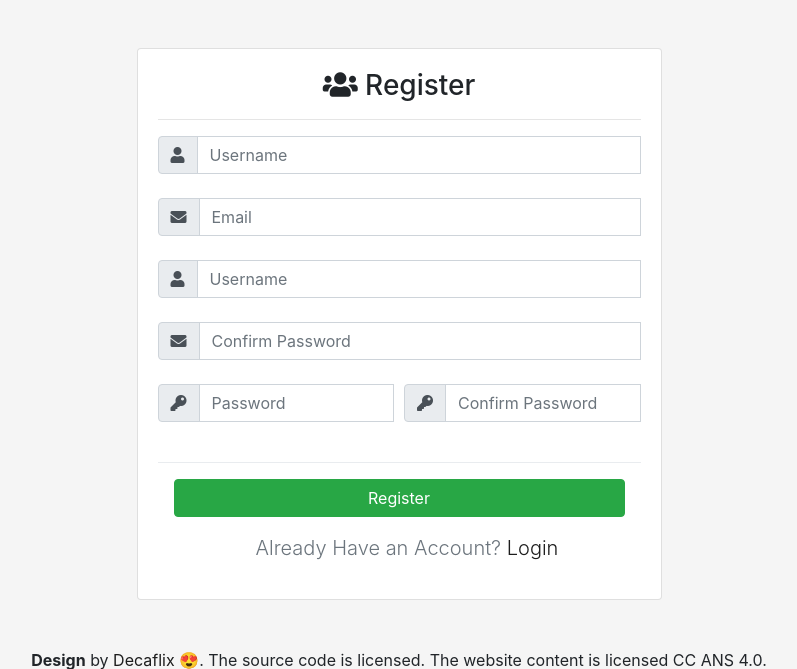
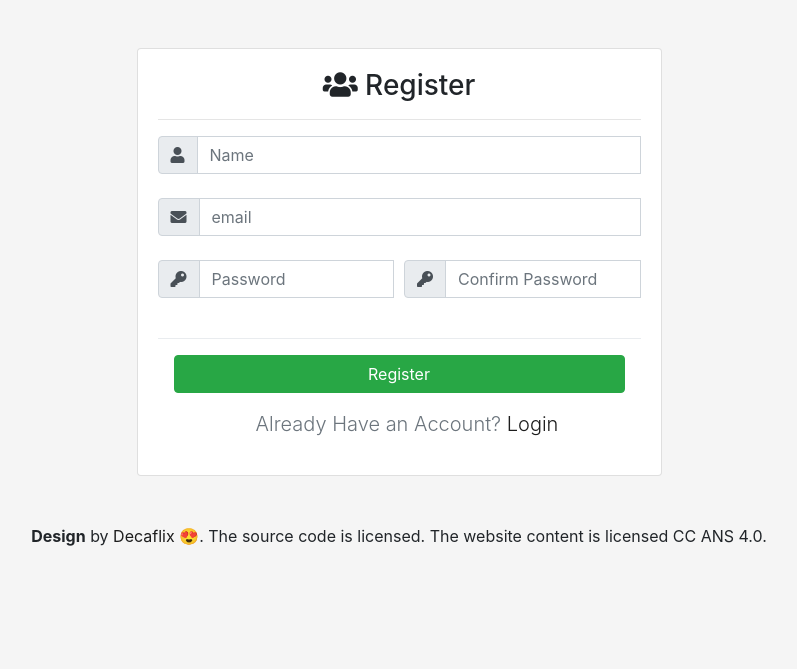
Before and after one commit to cranium44/DecaFlix, a Flask app: page /register in a window 1280 px wide. Shown: the part 65-734 px from the top of the page, without its empty margins (241-1038 px from the left). Run offline with Flask 2, Linux system fonts and the light colour scheme; parts of the project's set-up code (start-up, migrations or seed data) failed here and were passed over; some libraries are stand-ins or nearby versions.

Commit message:
made changes to ensure successful saving of  the user session

```diff
--- a/application.py
+++ b/application.py
@@ -14,7 +14,7 @@ app.secret_key = os.urandom(24)
 app.config["TEMPLATES_AUTO_RELOAD"] = True
 
 # configure cs50 Library to use SQLite database
-db = SQL("sqlite:///decaflix1.db")
+db = SQL("sqlite:///decaflix.db")
 
 # index
 @app.route("/")
@@ -55,7 +55,7 @@ def login():
 
             # Remember which user has logged in
             session["user_id"] = rows[0]["id"]
-            session["username"] = rows[0]["username"]
+            session["username"] = rows[0]["email"]
 
             # Redirect user to home page
             return redirect("/")
@@ -84,26 +84,26 @@ def register():
     if request.method == "POST":
 
         """Register user"""
-        username = request.form.get("username").casefold()
+        name = request.form.get("name").casefold()
         email = request.form.get("email")
         password = request.form.get("password")
-        confirm_password = request.form.get("confirmPassword")
+        confirm_password = request.form.get("confirmation")
 
         # validate input before saving to the database
         errors = []
 
         # query database for username to know if it already exists
         rows = db.execute(
-            "SELECT * FROM users WHERE username = :username", username=username)
+            "SELECT * FROM users WHERE email = :email", email=email)
 
-        if not username and not email and not password:
+        if not name and not email and not password:
             errors.append({"msg": "Please fill in all fields"})
 
         elif len(rows) > 0:
-            errors.append({"msg": "Username already exist"})
+            errors.append({"msg": "Email already exist"})
 
-        elif not username:
-            errors.append({"msg": "Username field must not be empty"})
+        elif not name:
+            errors.append({"msg": "Name field must not be empty"})
 
         elif not email:
             errors.append({"msg": "Email field must not be empty"})
@@ -115,19 +115,19 @@ def register():
             errors.append({"msg": "Passwords do not match"})
 
         if len(errors) > 0:
-            return render_template("register.html", errors=errors, username=username, email=email, password=password)
+            return render_template("register.html", errors=errors, name=name, email=email, password=password)
 
         else:
             # validation passed
 
-            id = db.execute("INSERT INTO users (username, email, hash) VALUES(:username, :email, :password_hash)",
-                            username=username, email=email, password_hash=generate_password_hash(password, method='pbkdf2:sha256', salt_length=8))
+            id = db.execute("INSERT INTO users (name, email, hash) VALUES(:name, :email, :hash)",
+                            name=name, email=email, hash=generate_password_hash(password, method='pbkdf2:sha256', salt_length=8))
 
             # flash('Thanks for registering')
 
             # Remember which user has logged in
             session["user_id"] = id
-            session["username"] = username
+            session["username"] = email
 
             return redirect("/")
 
--- a/helpers.py
+++ b/helpers.py
@@ -1,7 +1,7 @@
 
 import json
 import http.client
-
+import requests
 import os
 import urllib.parse
 
--- a/templates/register.html
+++ b/templates/register.html
@@ -19,34 +19,13 @@ Register
                     <div class="card-content">
                         <form method="POST" action="/register">
 
+                            <!-- email -->
+
                             <div class="input-group mb-4">
                                 <div class="input-group-prepend">
                                     <span class="input-group-text" id="basic-addon1"><i class="fas fa-user"></i></span>
                                 </div>
-                                <input type="text" class="form-control" name="username" placeholder="Username"
-                                    aria-label="Username" aria-describedby="basic-addon1" value="{{username}}" required>
-                                <div class="invalid-feedback">
-                                    Please fill in username field.
-                                </div>
-                            </div>
-                            <div class="input-group mb-4">
-                                <div class="input-group-prepend">
-                                    <span class="input-group-text" id="basic-addon1"><i
-                                            class="fas fa-envelope"></i></span>
-                                </div>
-                                <input type="email" class="form-control" name="email" placeholder="Email"
-                                    aria-label="Email" aria-describedby="basic-addon1" value="{{email}}" required>
-                                <div class="invalid-feedback">
-                                    Please fill in email field.
-                                </div>
-                            </div>
-
-                                    <div class="input-group mb-4">
-                                        <div class="input-group-prepend">
-                                            <span class="input-group-text" id="basic-addon1"><i
-                                                    class="fas fa-user"></i></span>
-                                        </div>
-                                        <input type="text" class="form-control" name="username" placeholder="Username"
+                                <input type="text" class="form-control" name="name" placeholder="Name"
                                     aria-label="Username" aria-describedby="basic-addon1" required>
                                 <div class="invalid-feedback">
                                     Please fill in username field.
@@ -57,8 +36,8 @@ Register
                                     <span class="input-group-text" id="basic-addon1"><i
                                             class="fas fa-envelope"></i></span>
                                 </div>
-                                        <input type="password" class="form-control" placeholder="Confirm Password"
-                                            aria-label="Password" name="confirmPassword" aria-describedby="basic-addon1"
+                                <input type="email" class="form-control" placeholder="email"
+                                    aria-label="email" name="email" aria-describedby="basic-addon1"
                                     required>
                                 <div class="invalid-feedback">
                                     Please fill in email field.
@@ -69,13 +48,12 @@ Register
                                 <div class="form-group col-md-6">
                                     <div class="input-group mb-4">
                                         <div class="input-group-prepend">
-                                                    <span class="input-group-text" id="basic-addon1"><i
-                                                            class="fas fa-key"></i>
+                                            <span class="input-group-text" id="basic-addon1"><i class="fas fa-key"></i>
                                             </span>
                                         </div>
                                         <input type="password" class="form-control" name="password"
-                                                    placeholder="Password" aria-label="Password"
-                                                    aria-describedby="basic-addon1" required>
+                                            placeholder="Password" aria-label="Password" aria-describedby="basic-addon1"
+                                            required>
                                         <div class="invalid-feedback">
                                             password field must not be empty.
                                         </div>
```
Also changed, not shown: decaflix.db. Lines whose indentation alone changed are shown as unchanged.
